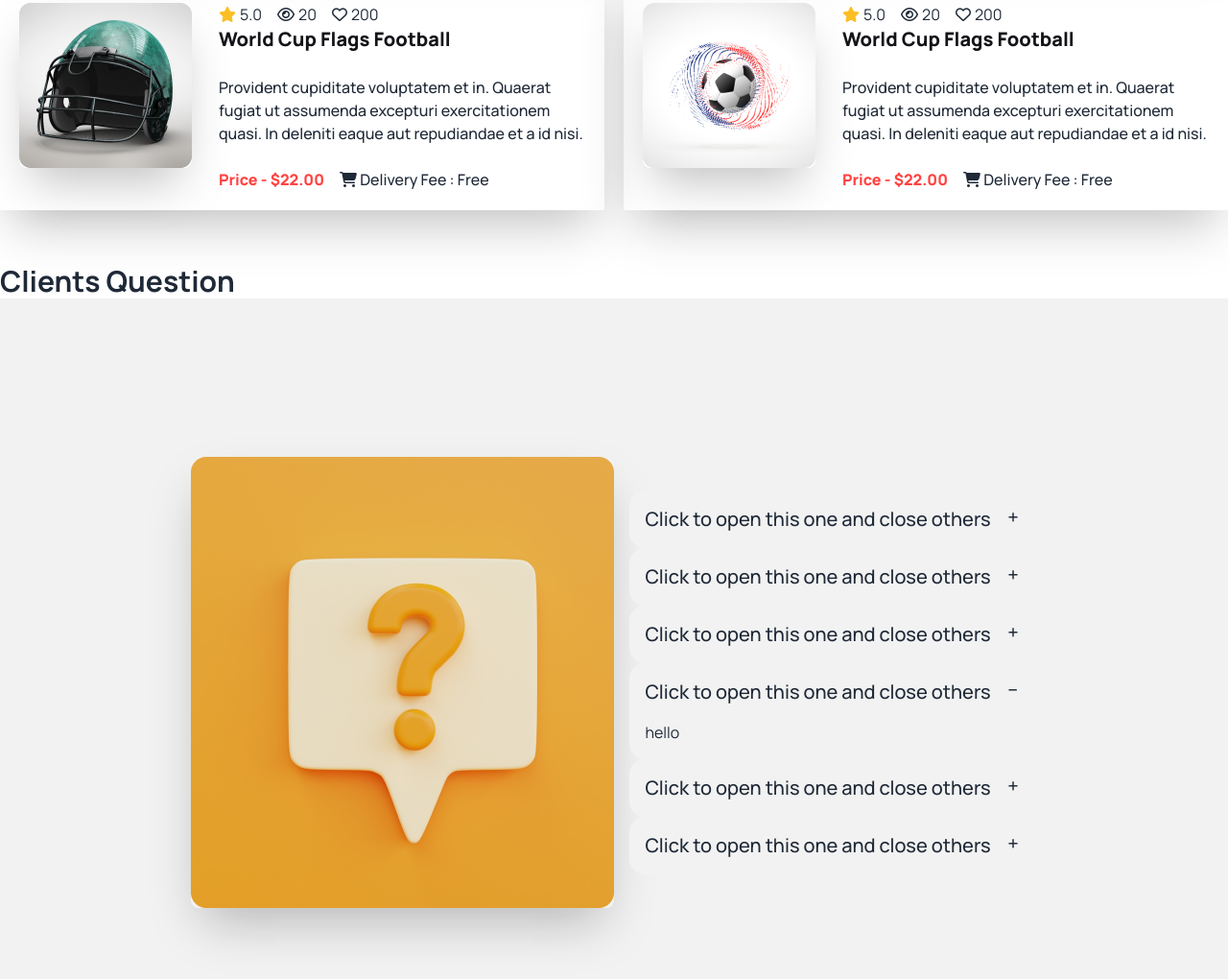
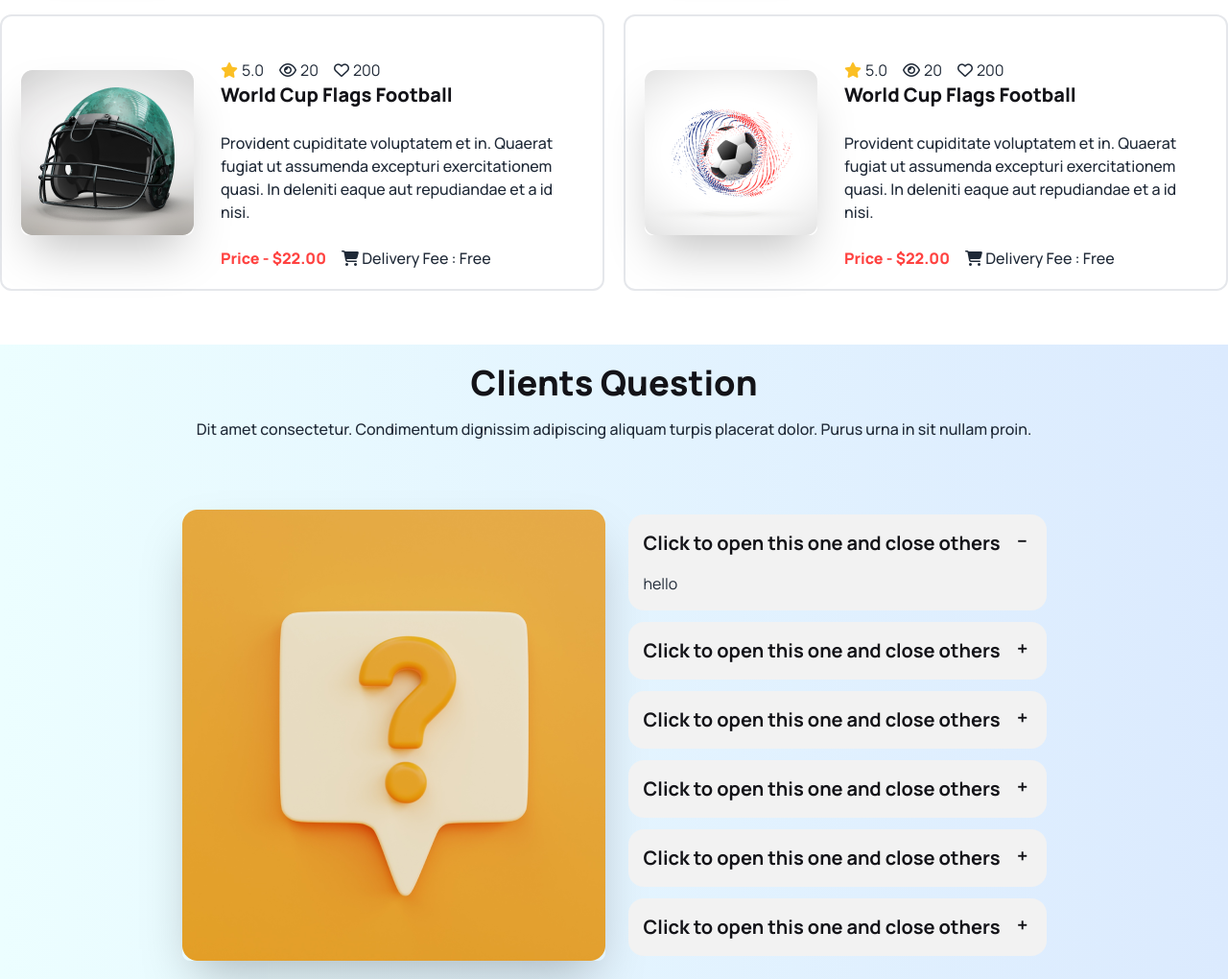
Before and after one commit to AtiqurRahmanAtik/Hero-Assignment-3, a plain HTML site: page index.html in a window 1280 px wide. Shown: the part 3356-4376 px from the top of the page at 96% size. Drawn offline with nearby package versions, Linux system fonts and the light colour scheme.

Commit message:
fix border problem  new products section and also  responsive client section

```diff
--- a/index.html
+++ b/index.html
@@ -304,7 +304,7 @@
 
 
 <!--image1-->
-                <div class="gap-7 items-center lg:flex  px-5 py-5 shadow-2xl">
+                <div class="gap-7 items-center lg:flex  px-5 py-5 border-2 border-black-600 rounded-xl">
 
 
                   <div class=" ">
@@ -358,7 +358,7 @@
                 </div>
 
 <!--image2-->
-                <div class="gap-7 items-center lg:flex  px-5 py-5 shadow-2xl">
+                <div class="gap-7 items-center lg:flex  px-5 py-5 border-2 border-black-600 rounded-xl">
 
 
                   <div class=" ">
@@ -412,7 +412,7 @@
                 </div>
 
 <!--image3-->
-                <div class="gap-7 items-center lg:flex  px-5 py-5 shadow-2xl">
+                <div class="gap-7 items-center lg:flex  px-5 py-5 border-2 border-black-600 rounded-xl">
 
 
                   <div class=" ">
@@ -466,7 +466,7 @@
                 </div>
 
 <!--image4-->
-                <div class="gap-7 items-center lg:flex  px-5 py-5 shadow-2xl">
+                <div class="gap-7 items-center lg:flex  px-5 py-5 border-2 border-black-600 rounded-xl">
 
 
                   <div class=" ">
@@ -521,7 +521,7 @@
 
 
 <!--image5-->
-                <div class="gap-7 items-center lg:flex  px-5 py-5 shadow-2xl">
+                <div class="gap-7 items-center lg:flex  px-5 py-5 border-2 border-black-600 rounded-xl">
 
 
                   <div class=" ">
@@ -576,7 +576,7 @@
 
 
 <!--image6-->
-                <div class="gap-7 items-center lg:flex  px-5 py-5 shadow-2xl">
+                <div class="gap-7 items-center lg:flex  px-5 py-5 border-2 border-black-600 rounded-xl">
 
 
                   <div class=" ">
@@ -635,30 +635,24 @@
               </div>
 
 
+        </section>
+
+
+        <!--Clients Question-->
+
+        <section class="bg-gradient-to-r from-cyan-50 to-blue-100 py-5">
+
+
+
+            <h1 class="text-4xl font-extrabold text-center text-[#131318]">Clients Question</h1>
+          <p class="text-base font-medium text-[#RRGGBBAA] text-center pt-4">Dit amet consectetur. Condimentum dignissim adipiscing aliquam turpis placerat dolor. Purus urna in sit nullam proin. </p>
 
 
 
 
 
-
-
-
-
-
-
-
-        </section>
-
-
-        <!--Clients Question-->
-
-        <section class="my-12">
-
-          <h1 class="text-3xl font-bold">Clients Question</h1>
-
-
-          <div class="hero  min-h-screen  bg-base-200">
-            <div class="hero-content flex-col lg:flex-row">
+          <div class="hero   my-14  ">
+            <div class="hero-content flex-col gap-6 lg:flex-row">
 
               <div >
                 <img src="./Images/11.png" class="rounded-lg shadow-2xl" />
@@ -666,67 +660,85 @@
 
 
               <!--form section-->
-              <div >
+              <div class="space-y-3 ">
 
                 <div class="collapse collapse-plus bg-base-200">
+
                   <input type="radio" name="my-accordion-3" checked="checked" />
-                  <div class="collapse-title text-xl font-medium">
+                  <div class="collapse-title text-xl font-bold text-[#131318]">
                     Click to open this one and close others
                   </div>
+
                   <div class="collapse-content">
-                    <p>hello</p>
+                    <p class="text-base font-normal text-[#RRGGBBAA]">hello</p>
+                  </div>
+                </div>
+
+
+                <div class="collapse collapse-plus bg-base-200">
+
+                  <input type="radio" name="my-accordion-3" />
+                  <div class="collapse-title text-xl font-bold text-[#131318]">
+                    Click to open this one and close others
+                  </div>
+
+                  <div class="collapse-content">
+                    <p class="text-base font-normal text-[#RRGGBBAA]">hello</p>
                   </div>
                 </div>
 
                 <div class="collapse collapse-plus bg-base-200">
+
                   <input type="radio" name="my-accordion-3" />
-                  <div class="collapse-title text-xl font-medium">
+                  <div class="collapse-title text-xl font-bold text-[#131318]">
                     Click to open this one and close others
                   </div>
+
                   <div class="collapse-content">
-                    <p>hello</p>
+                    <p class="text-base font-normal text-[#RRGGBBAA]">hello</p>
                   </div>
                 </div>
 
+
                 <div class="collapse collapse-plus bg-base-200">
+
                   <input type="radio" name="my-accordion-3" />
-                  <div class="collapse-title text-xl font-medium">
+                  <div class="collapse-title text-xl font-bold text-[#131318]">
                     Click to open this one and close others
                   </div>
+
                   <div class="collapse-content">
-                    <p>hello</p>
+                    <p class="text-base font-normal text-[#RRGGBBAA]">hello</p>
                   </div>
                 </div>
 
+
                 <div class="collapse collapse-plus bg-base-200">
-                  <input type="radio" name="my-accordion-3" checked="checked" />
-                  <div class="collapse-title text-xl font-medium">
+
+                  <input type="radio" name="my-accordion-3" />
+                  <div class="collapse-title text-xl font-bold text-[#131318]">
                     Click to open this one and close others
                   </div>
+
                   <div class="collapse-content">
-                    <p>hello</p>
+                    <p class="text-base font-normal text-[#RRGGBBAA]">hello</p>
                   </div>
                 </div>
 
+
                 <div class="collapse collapse-plus bg-base-200">
+
                   <input type="radio" name="my-accordion-3" />
-                  <div class="collapse-title text-xl font-medium">
+                  <div class="collapse-title text-xl font-bold text-[#131318]">
                     Click to open this one and close others
                   </div>
+
                   <div class="collapse-content">
-                    <p>hello</p>
+                    <p class="text-base font-normal text-[#RRGGBBAA]">hello</p>
                   </div>
                 </div>
 
-                <div class="collapse collapse-plus bg-base-200">
-                  <input type="radio" name="my-accordion-3" />
-                  <div class="collapse-title text-xl font-medium">
-                    Click to open this one and close others
-                  </div>
-                  <div class="collapse-content">
-                    <p>hello</p>
-                  </div>
-                </div>
+
 
 
               </div>
```
